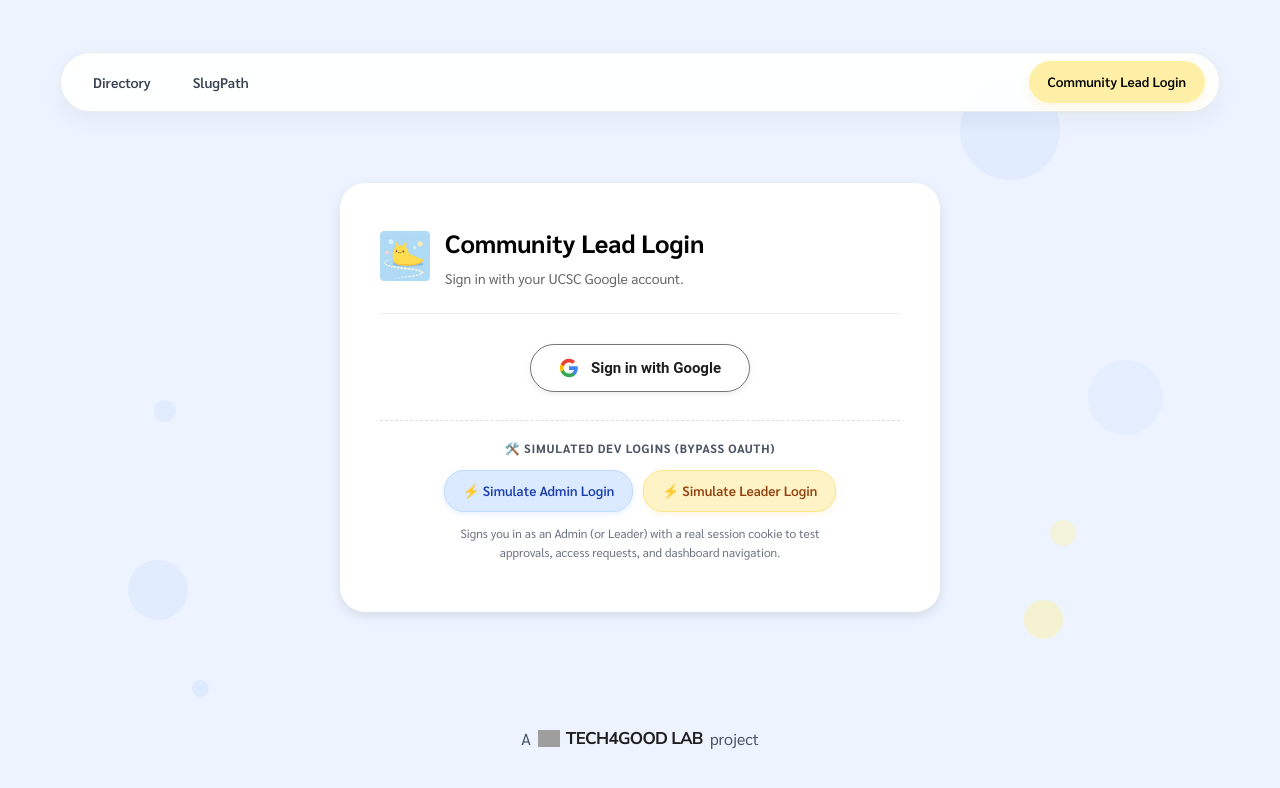
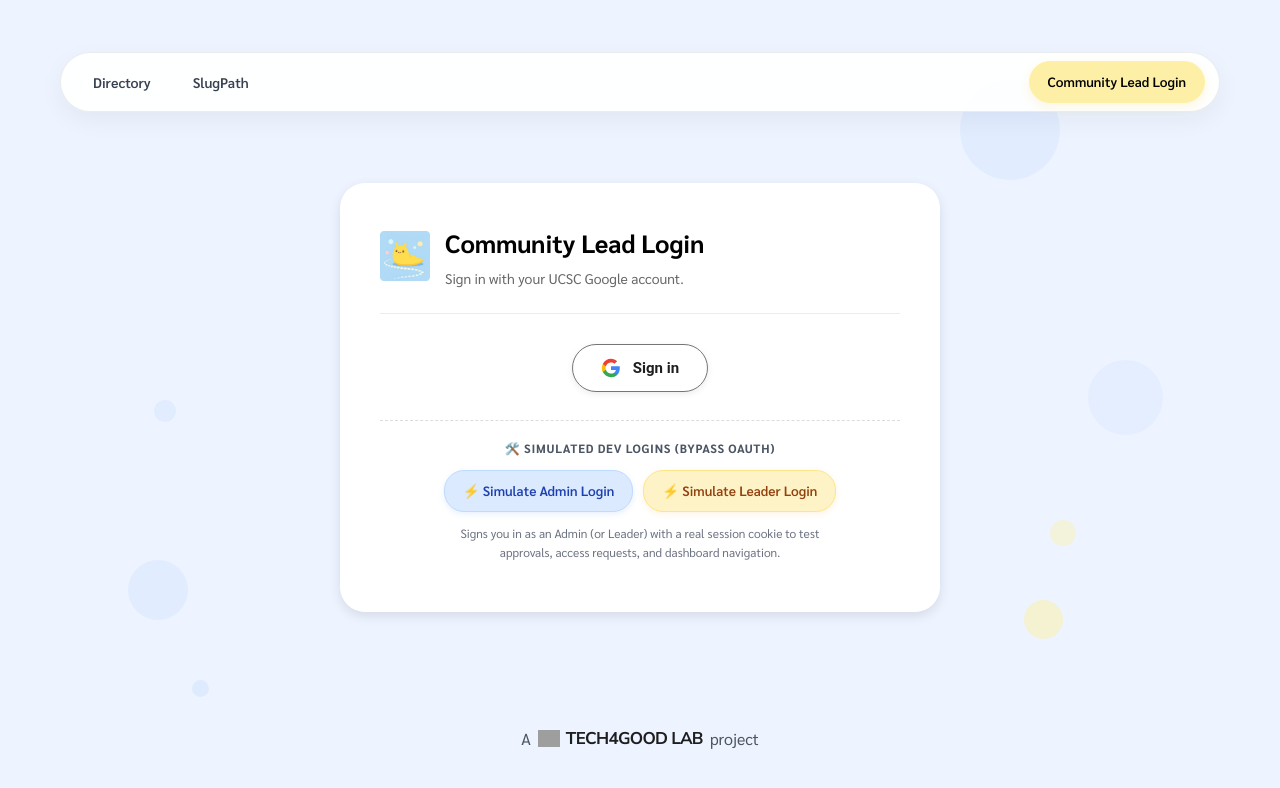
Before and after one commit to tech4good-lab/slughub-portal, a Next.js app: page /login in a window 1280 px wide. Shown: the top 788 px of the page. Built offline with nearby package versions, Linux system fonts and the light colour scheme; no server answers; grey boxes are pictures that could not be loaded.

Commit message:
Update Google login button label to 'Sign in'

```diff
--- a/app/login/page.tsx
+++ b/app/login/page.tsx
@@ -173,7 +173,7 @@ export default function LoginPage() {
                   d="M12 5.38c1.62 0 3.06.56 4.21 1.64l3.15-3.15C17.45 2.09 14.97 1 12 1 7.7 1 3.99 3.47 2.18 7.06l3.66 2.84c.87-2.6 3.3-4.52 6.16-4.52z"
                 />
               </svg>
-              <span>Sign in with Google</span>
+              <span>Sign in</span>
             </button>
 
             {/* Dev Mode Simulated Login Options: Only in development */}
```
